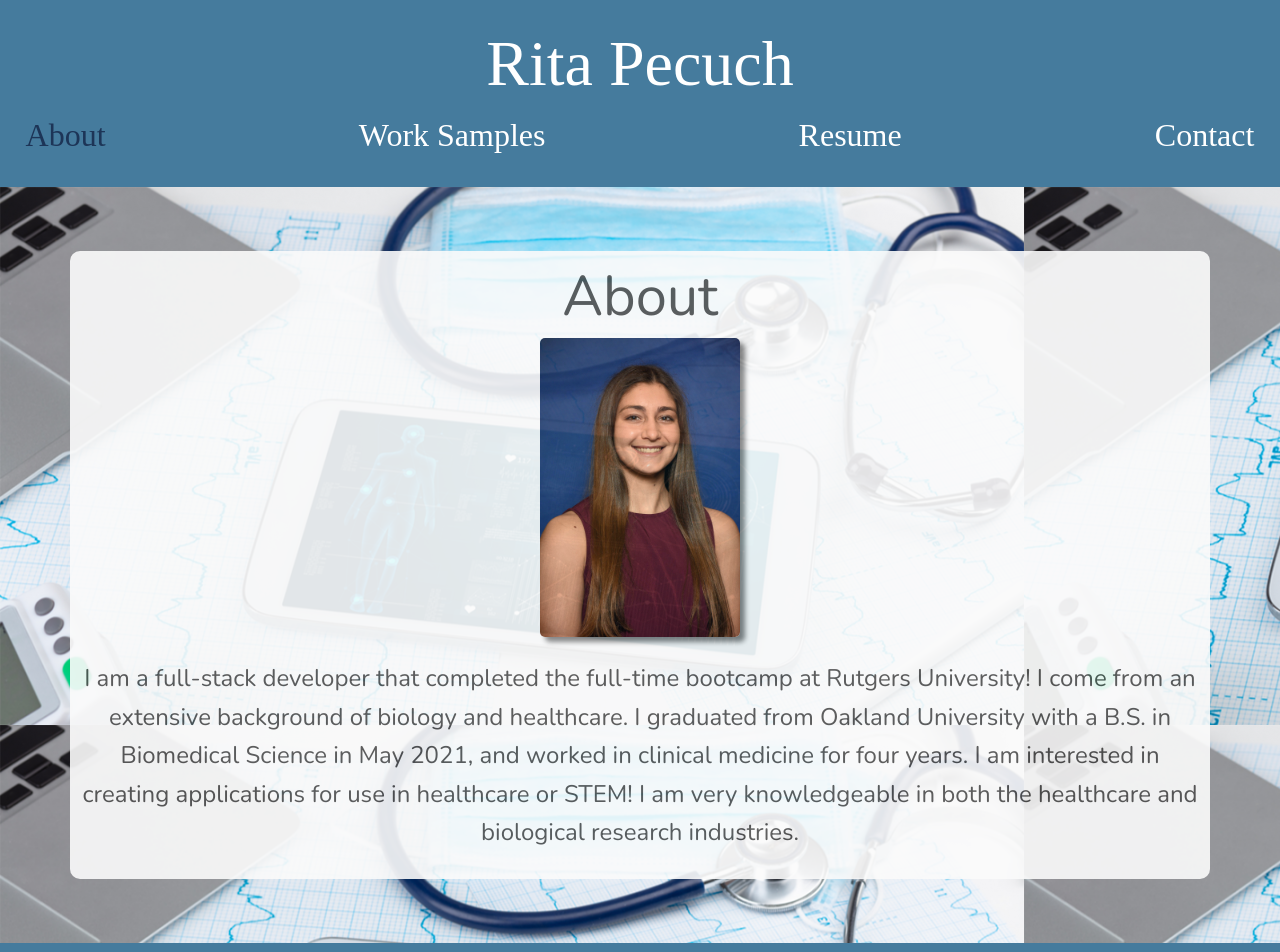
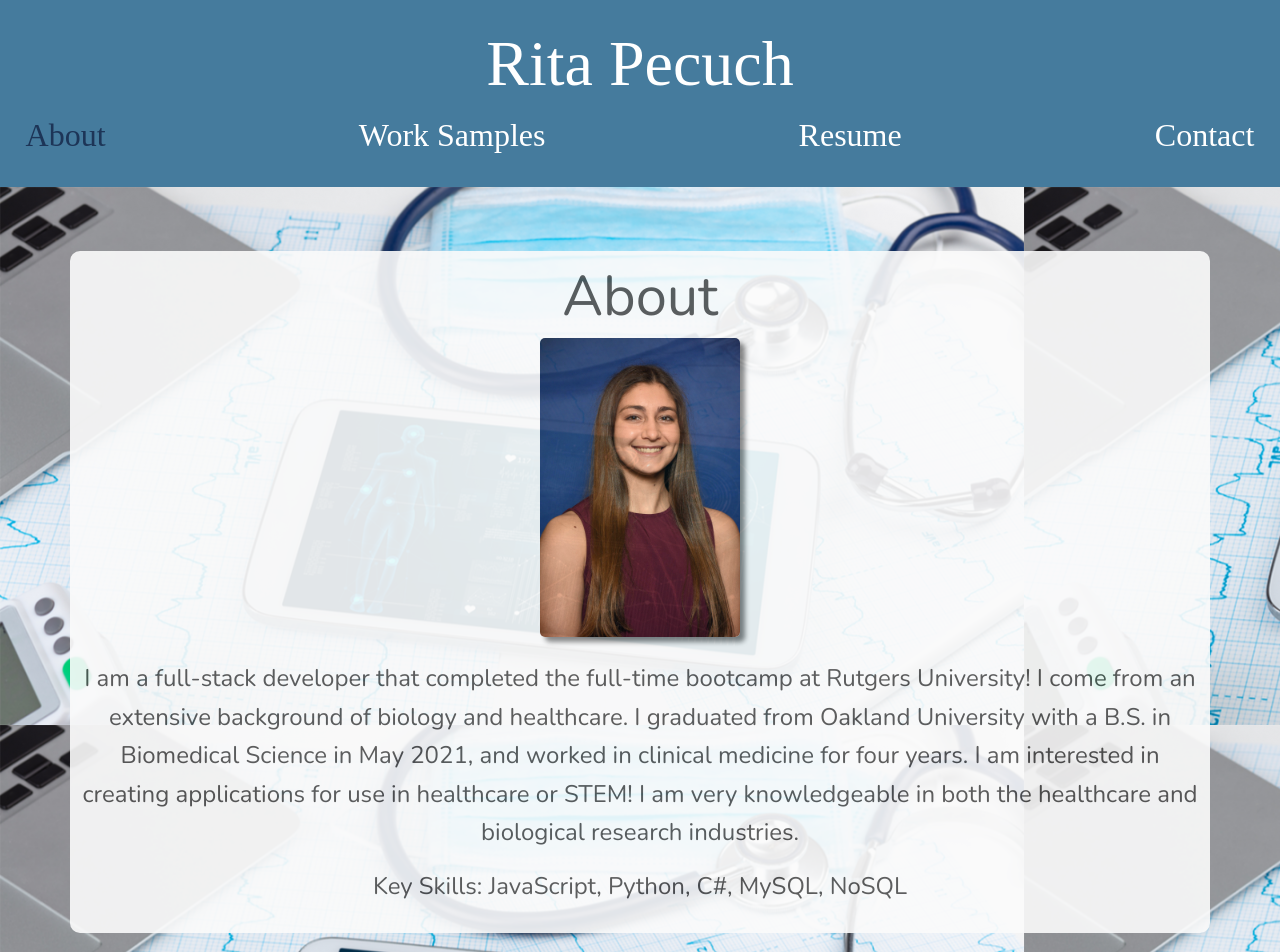
Before and after one commit to rpecuch/react-portfolio, a React (Create React App) app: page / in a window 1280 px wide. Shown: the top 952 px of the page. Built offline with nearby package versions, Linux system fonts and the light colour scheme; a web font is replaced by a local one.

Commit message:
added a few key skills to about section

```diff
--- a/src/components/pages/About.js
+++ b/src/components/pages/About.js
@@ -12,6 +12,7 @@ function About() {
                 <h2 className="display-4">About</h2>
                 <img src={Headshot} alt="headshot"></img>
                 <p id="bio">I am a full-stack developer that completed the full-time bootcamp at Rutgers University! I come from an extensive background of biology and healthcare. I graduated from Oakland University with a B.S. in Biomedical Science in May 2021, and worked in clinical medicine for four years. I am interested in creating applications for use in healthcare or STEM! I am very knowledgeable in both the healthcare and biological research industries.</p>
+                <p style={{fontSize: '150%'}}>Key Skills: JavaScript, Python, C#, MySQL, NoSQL</p>
             </div>
         </div>
     )
```
